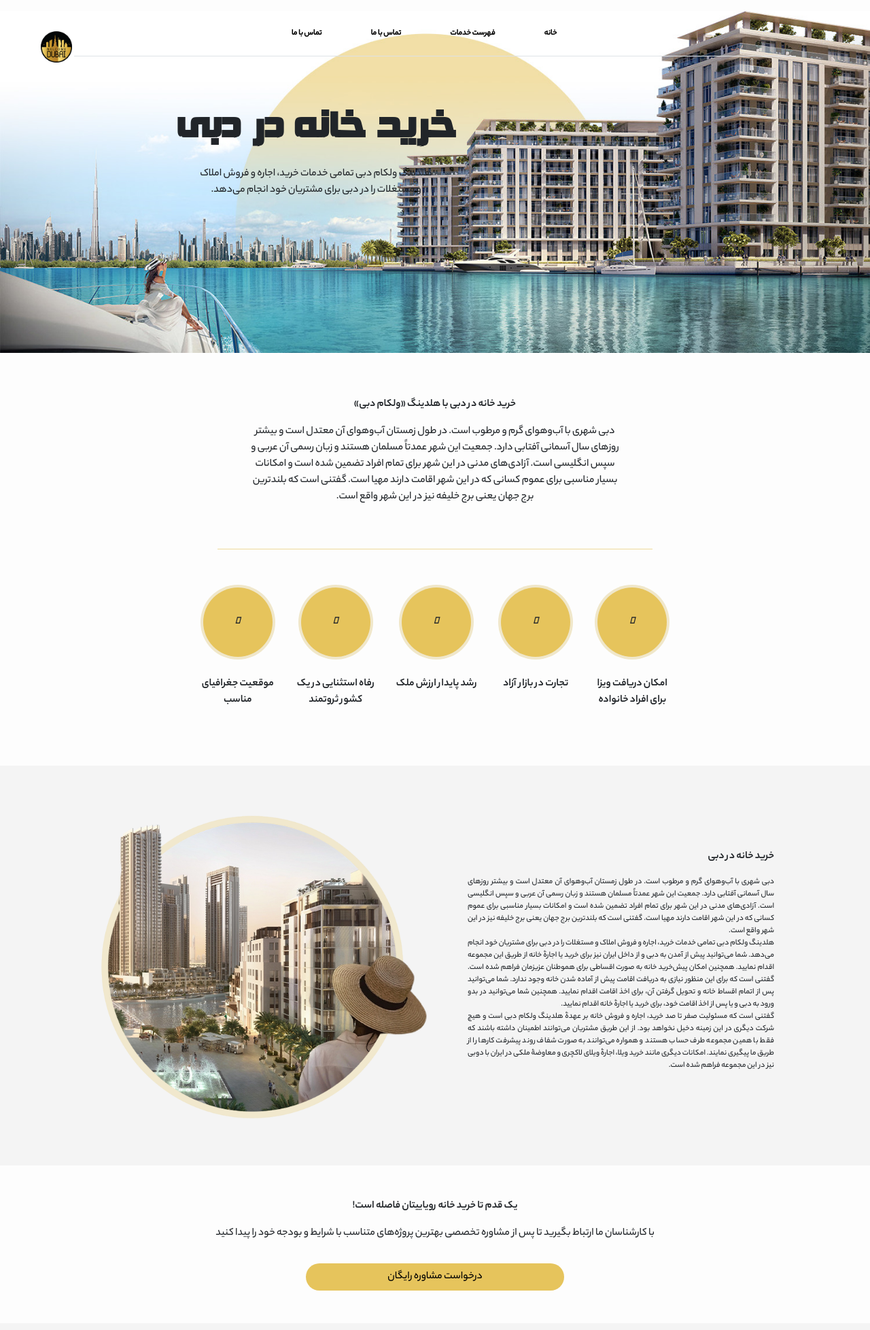
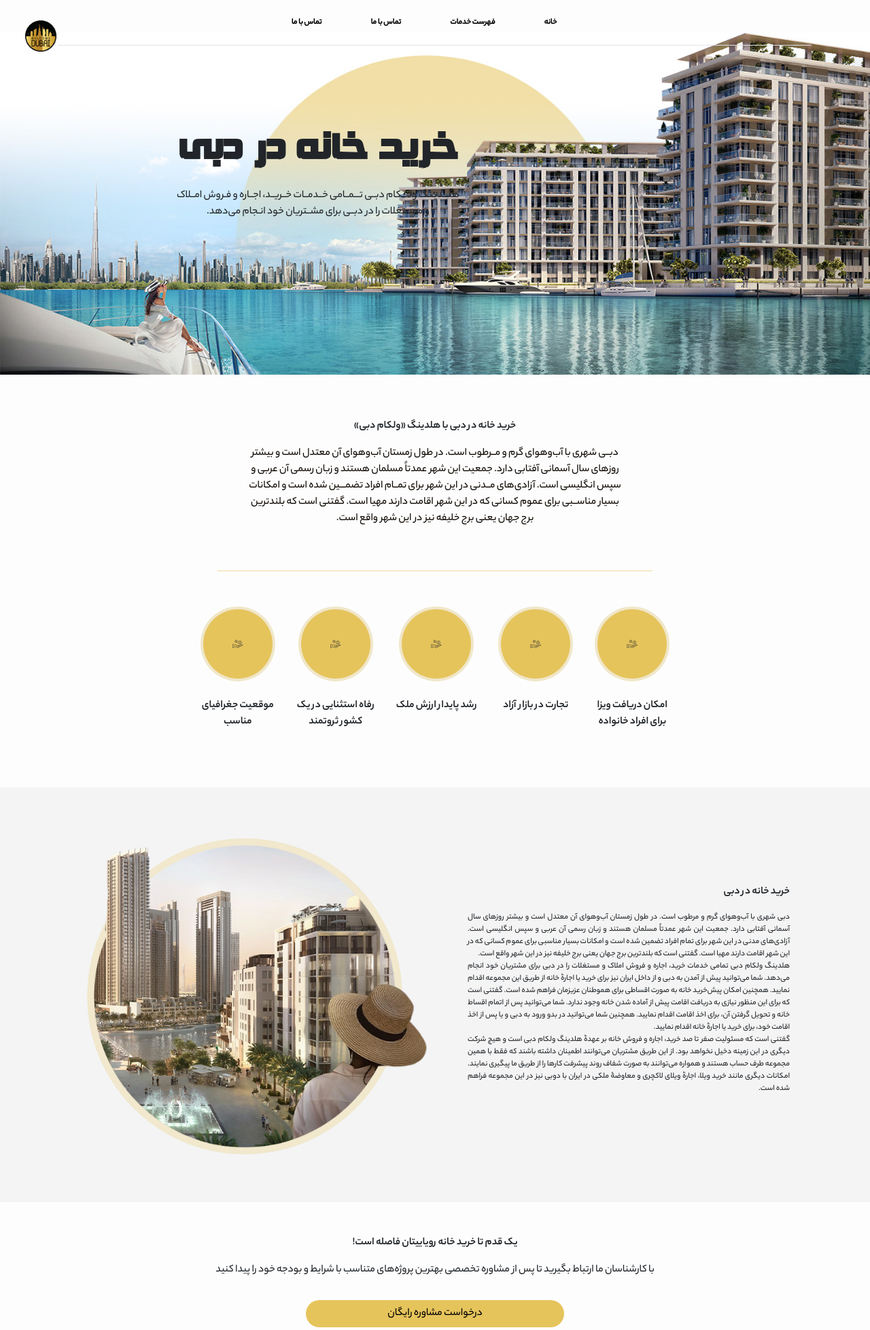
Before and after one commit to ftmeslr/dubaiProject, a PHP site: page /khane.html in a window 1280 px wide. Shown: the top 1956 px of the page at 68% size. Run offline with PHP 8.4, Linux system fonts and the light colour scheme; some web fonts are replaced.

Commit message:
done car khane and sherkat page

```diff
--- a/khane.html
+++ b/khane.html
@@ -12,7 +12,7 @@
 
   <body dir="rtl" class="bg-main">
     <!-- header -->
-    <header class="position-absolute w-100" style="z-index: 1">
+    <header class="position-absolute w-100 top-0" style="z-index: 1">
       <div class="container">
         <div class="row position-relative">
           <div class="logo_box position-absolute">
@@ -49,7 +49,7 @@
 
     <!--section one-->
     <section class="my-3 rounded10 position-relative zIndex-0">
-      <div class="w-100 m-auto">
+      <div class="w-100 m-auto mt-5">
         <img
           class="d-block m-auto w-100 h-auto"
           src="/images/khaane/Slider.jpg"
@@ -62,9 +62,10 @@
       >
         <p class="f72 fw-bold title m-0">خرید خانه در دبی</p>
         <p class="f18 mt-0">
-          هلدینگ ولکام دبی تمامی خدمات خرید، اجاره و فروش املاک
+          هلـــدیـنگ ولــــکام دبــی تـــمــامی خــدمــات خــریــد، اجــاره و
+          فـروش امــلاک
           <br />
-          و مستغلات را در دبی برای مشتریان خود انجام می‌دهد.
+          و مســتغلات را در دبــی برای مشــتریان خود انـجام می‌دهد.
         </p>
       </div>
     </section>
@@ -76,13 +77,13 @@
         <p class="f20 fw-bold mt-5 mb-3">
           خرید خانه در دبی با هلدینگ «ولکام دبی»
         </p>
-        <p class="f16">
-          دبی شهری با آب‌وهوای گرم و مرطوب است. در طول زمستان آب‌وهوای آن معتدل
-          است و بیشتر روزهای سال آسمانی آفتابی دارد. جمعیت این شهر عمدتاً مسلمان
-          هستند و زبان رسمی آن عربی و سپس انگلیسی است. آزادی‌های مدنی در این شهر
-          برای تمام افراد تضمین شده است و امکانات بسیار مناسبی برای عموم کسانی
-          که در این شهر اقامت دارند مهیا است. گفتنی است که بلندترین برج جهان
-          یعنی برج خلیفه نیز در این شهر واقع است.
+        <p class="f16 text-stone">
+          دبــی شهری با آب‌وهوای گرم و مــرطوب است. در طول زمستان آب‌وهوای آن
+          معتدل است و بیشتر روزهای سال آسمانی آفتابی دارد. جمعیت این شهر عمدتاً
+          مسلمان هستند و زبان رسمی آن عربی و سپس انگلیسی است. آزادی‌های مــدنی
+          در این شهر برای تمــام افراد تضمـــین شده است و امکانات بسیار مناســبی
+          برای عموم کسانی که در این شهر اقامت دارند مهیا است. گفتنی است که
+          بلندترین برج جهان یعنی برج خلیفه نیز در این شهر واقع است.
         </p>
       </div>
     </section>
@@ -219,7 +220,7 @@
         <div class="row">
           <div class="col-6 mt-3">
             <div
-              class="border h-450 text-center border-yellow p-0 rounded10 overflow-hidden"
+              class="border h-450 text-center border-yellow p-0 rounded10 overflow-hidden border-warning"
             >
               <div class="h-250">
                 <div
@@ -280,7 +281,7 @@
           </div>
           <div class="col-6 mt-3">
             <div
-              class="border h-450 text-center border-yellow p-0 rounded10 overflow-hidden"
+              class="border h-450 text-center border-yellow p-0 rounded10 overflow-hidden border-warning"
             >
               <div class="h-250">
                 <div
@@ -341,7 +342,7 @@
           </div>
           <div class="col-6 mt-3">
             <div
-              class="border h-450 text-center border-yellow p-0 rounded10 overflow-hidden"
+              class="border h-450 text-center border-yellow p-0 rounded10 overflow-hidden border-warning"
             >
               <div class="h-250">
                 <div
@@ -402,7 +403,7 @@
           </div>
           <div class="col-6 mt-3">
             <div
-              class="border h-450 text-center border-yellow p-0 rounded10 overflow-hidden"
+              class="border h-450 text-center border-yellow p-0 rounded10 overflow-hidden border-warning"
             >
               <div class="h-250">
                 <div
@@ -463,7 +464,7 @@
           </div>
           <div class="col-6 mt-3">
             <div
-              class="border h-450 text-center border-yellow p-0 rounded10 overflow-hidden"
+              class="border h-450 text-center border-yellow p-0 rounded10 overflow-hidden border-warning"
             >
               <div class="h-250">
                 <div
@@ -524,7 +525,7 @@
           </div>
           <div class="col-6 mt-3">
             <div
-              class="border h-450 text-center border-yellow p-0 rounded10 overflow-hidden"
+              class="border h-450 text-center border-yellow p-0 rounded10 overflow-hidden border-warning"
             >
               <div class="h-250">
                 <div
--- a/style.css
+++ b/style.css
@@ -1,3 +1,32 @@
+/* Icomoon  */
+@font-face {
+  font-family: "icomoon";
+  src: url("font/icomoon/icomoon.eot?9dyj9b");
+  src: url("font/icomoon/icomoon.eot?9dyj9b#iefix") format("embedded-opentype"),
+    url("font/icomoon/icomoon.ttf?9dyj9b") format("truetype"),
+    url("font/icomoon/icomoon.woff?9dyj9b") format("woff"),
+    url("font/icomoon/icomoon.svg?9dyj9b#icomoon") format("svg");
+  font-weight: normal;
+  font-style: normal;
+  font-display: block;
+}
+
+[class^="icon-"],
+[class*=" icon-"] {
+  font-family: "icomoon" !important;
+  speak: never;
+  font-style: normal;
+  font-weight: normal;
+  font-variant: normal;
+  text-transform: none;
+  line-height: 1;
+  -webkit-font-smoothing: antialiased;
+  -moz-osx-font-smoothing: grayscale;
+}
+::-webkit-scrollbar {
+  width: 5px;
+}
+
 /* Track */
 ::-webkit-scrollbar-track {
   box-shadow: inset 0 0 5px grey;
@@ -13,43 +42,6 @@
 /* Handle on hover */
 ::-webkit-scrollbar-thumb:hover {
   background: #777;
-}
-
-/* Global  */
-.container {
-  max-width: 1094px !important;
-}
-.left-0 {
-  left: 0 !important;
-  right: 0 !important;
-}
-@font-face {
-  font-family: "Yekan_m";
-  font-style: normal;
-  font-weight: 400;
-  src: url("fonts/Xino-Yekan-Medium.ttf") format("truetype");
-}
-
-@font-face {
-  font-family: "Yebold";
-  font-style: normal;
-  font-weight: 700;
-  src: url("fonts/Xino-Yekan-Bold.ttf") format("truetype");
-}
-
-@font-face {
-  font-family: "Acumin";
-  font-style: normal;
-  /* font-weight: 700; */
-  src: url("fonts/Acumin-Pro-Condensed-Black.ttf") format("truetype"),
-    url("fonts/Acumin-Pro-Condensed");
-}
-
-@font-face {
-  font-family: "Extender";
-  font-style: normal;
-  /* font-weight: 700; */
-  src: url("fonts/Extender-X4-Deeper_MRT.TTF") format("truetype");
 }
 
 .icon-car1:before {
@@ -86,6 +78,36 @@
 
 .icon-home5:before {
   content: "\e909";
+}
+/* Icomoon */
+
+@font-face {
+  font-family: "Yekan_m";
+  font-style: normal;
+  font-weight: 400;
+  src: url("fonts/Xino-Yekan-Medium.ttf") format("truetype");
+}
+
+@font-face {
+  font-family: "Yebold";
+  font-style: normal;
+  font-weight: 700;
+  src: url("fonts/Xino-Yekan-Bold.ttf") format("truetype");
+}
+
+@font-face {
+  font-family: "Acumin";
+  font-style: normal;
+  /* font-weight: 700; */
+  src: url("fonts/Acumin-Pro-Condensed-Black.ttf") format("truetype"),
+    url("fonts/Acumin-Pro-Condensed");
+}
+
+@font-face {
+  font-family: "Extender";
+  font-style: normal;
+  /* font-weight: 700; */
+  src: url("fonts/Extender-X4-Deeper_MRT.TTF") format("truetype");
 }
 
 .f6 {
@@ -231,9 +253,6 @@
   border-radius: 3rem;
 }
 
-.my-10 {
-}
-
 .-mt-2 {
   margin-top: -4px;
 }
@@ -281,6 +300,10 @@
 
 .text-white {
   color: #fff;
+}
+
+.text-stone {
+  color: #110b05;
 }
 .bg-transparent {
   background-color: transparent;
@@ -361,6 +384,18 @@
   background-color: #232323;
 }
 
+.left-0 {
+  left: 0;
+}
+
+.right-0 {
+  right: 0;
+}
+
+.px-10 {
+  padding-right: 6rem !important;
+  padding-left: 6rem !important;
+}
 body * {
   font-family: "Yekan_m";
   outline: none;
@@ -408,7 +443,6 @@
   height: 2px;
   margin: 10px auto;
 }
-
 
 /* Global  */
 
@@ -529,6 +563,7 @@
 
 #aboutOne .title {
   font-family: "Extender";
+
 }
 
 #aboutOne .top-460 {
@@ -564,8 +599,19 @@
 }
 #aboutSectionThree .title {
   font-family: "Extender";
+  font-size: 45px;
 }
 
+#aboutSectionThree .sub_title {
+  font-family: "Extender";
+  font-size: 33px;
+}
+
+#contactUsSection .icon{
+  width: 20px;
+  height: 20px;
+  margin-left: 20px;
+}
 .showServiceBut {
   width: 100%;
   text-align: end;
@@ -580,3 +626,8 @@
   font-size: 72px;
   font-family: "Extender" !important;
 }
+.swiper-button-next::after,
+.swiper-button-prev::after {
+  font-size: 22px;
+  margin-top: 10px;
+}
```
Also changed, not shown: aboutUs.html (+14 -15 lines), car.html (+79 -21 lines), images/icons/email(2).png (added), images/icons/instagramBlack(2).png (added), images/icons/location(1).png (added), images/icons/phone-call(1).png (added).
